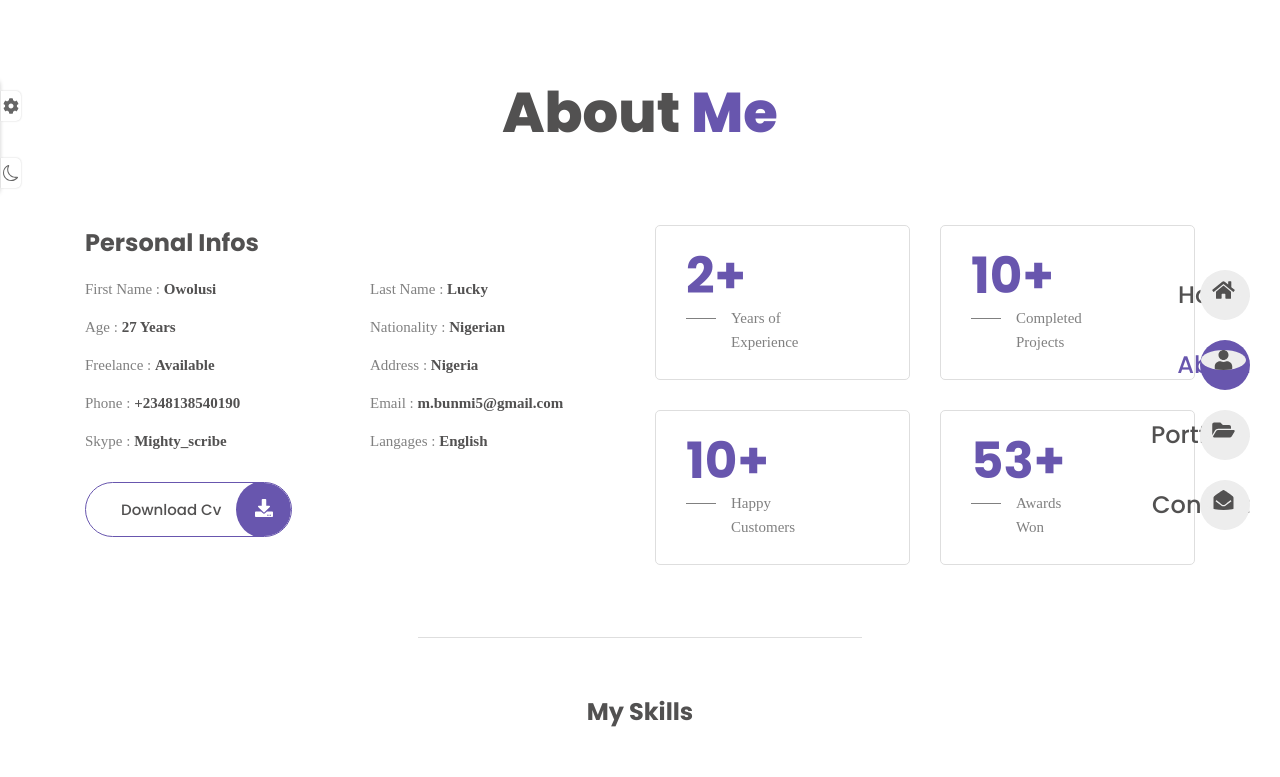
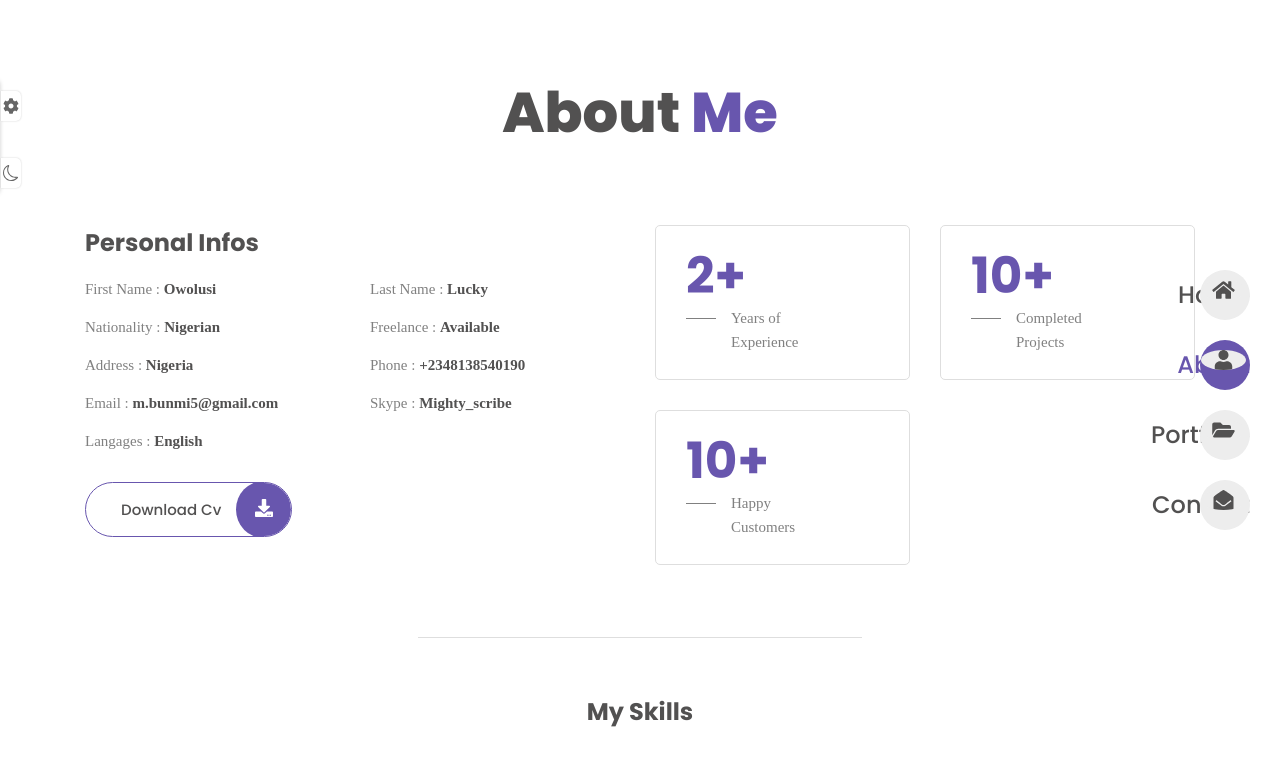
Before and after one commit to Owolusi/Writers-portfolio, a React (Vite) app: page /about in a window 1280 px wide. Shown: the top 777 px of the page. Built offline with nearby package versions, Linux system fonts and the light colour scheme.

Commit message:
reinstalled build/ edited infos

```diff
--- a/src/data.jsx
+++ b/src/data.jsx
@@ -70,11 +70,7 @@ export const personalInfo = [
     description: 'Lucky',
   },
 
-  {
-    id: 3,
-    title: 'Age : ',
-    description: '27 Years',
-  },
+
 
   {
     id: 4,
@@ -138,11 +134,7 @@ export const stats = [
     title: 'Happy <br /> Customers',
   },
 
-  {
-    id: 4,
-    no: '53+',
-    title: ' Awards <br /> Won',
-  },
+
 ];
 
 export const resume = [
```
